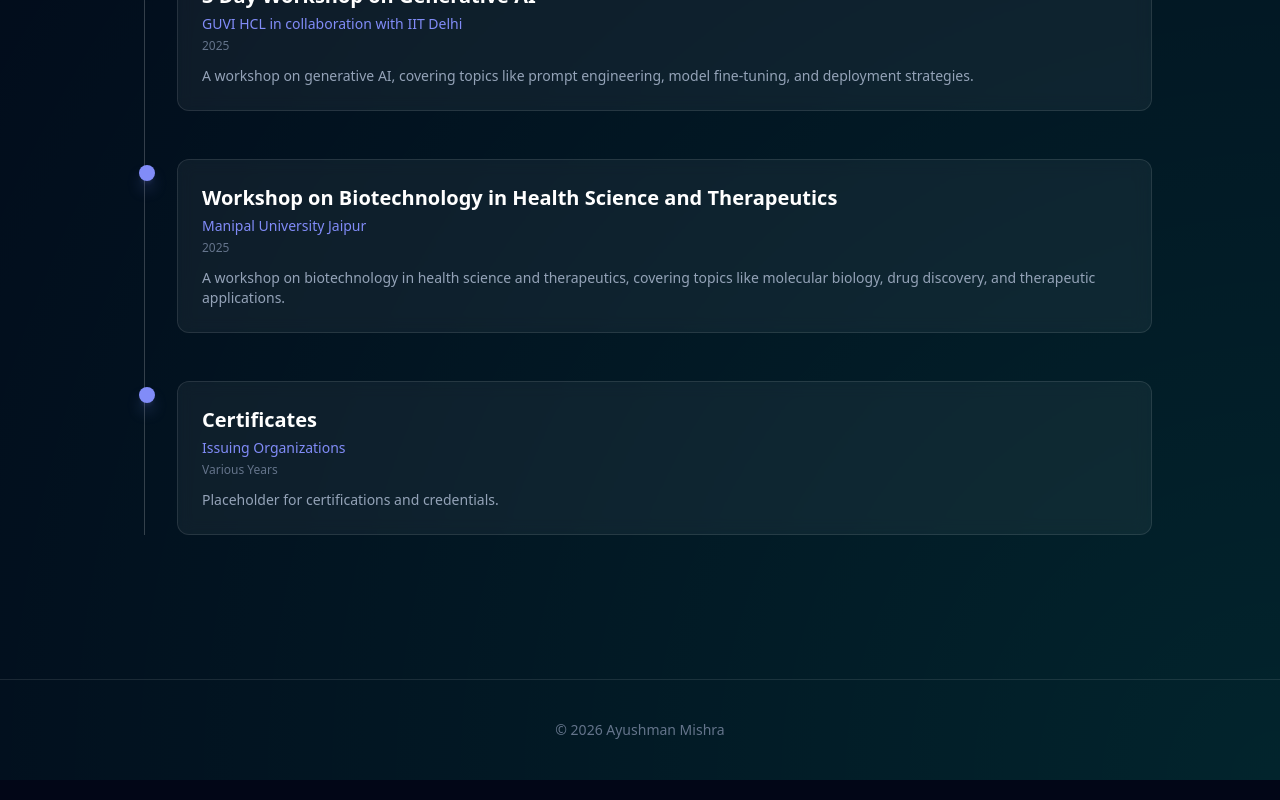
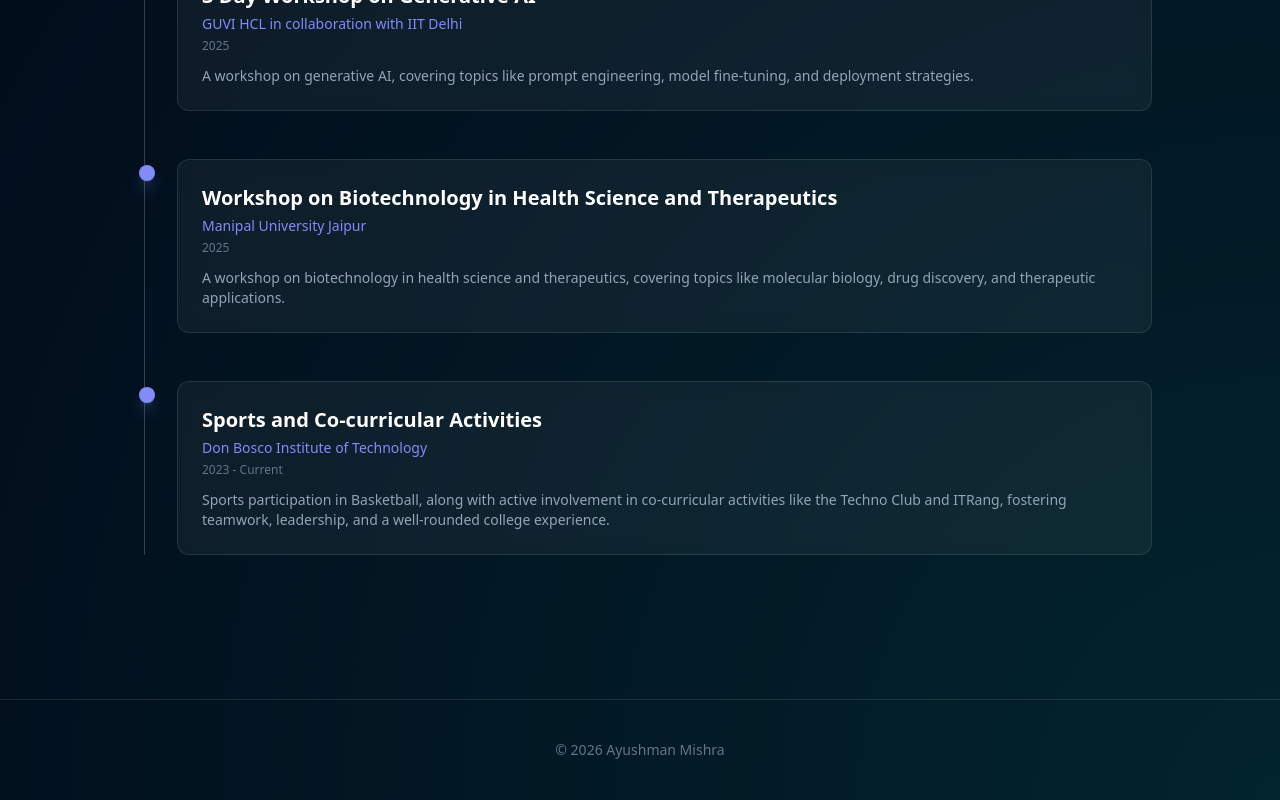
Before and after one commit to AyushmanMishra-17/Portfolio, a React (Vite) app: page / in a window 1280 px wide. Shown: the part 3905-4705 px from the top of the page. Built offline with nearby package versions, Linux system fonts and the light colour scheme.

Commit message:
Updated experience section

```diff
--- a/src/components/EducationTimeline.jsx
+++ b/src/components/EducationTimeline.jsx
@@ -32,10 +32,10 @@ const educationData = [
     description: "A workshop on biotechnology in health science and therapeutics, covering topics like molecular biology, drug discovery, and therapeutic applications."
   },
   {
-    title: "Certificates",
-    institution: "Issuing Organizations",
-    year: "Various Years",
-    description: "Placeholder for certifications and credentials."
+    title: "Sports and Co-curricular Activities",
+    institution: "Don Bosco Institute of Technology",
+    year: "2023 - Current",
+    description: "Sports participation in Basketball, along with active involvement in co-curricular activities like the Techno Club and ITRang, fostering teamwork, leadership, and a well-rounded college experience."
   }
 ];
 
```
